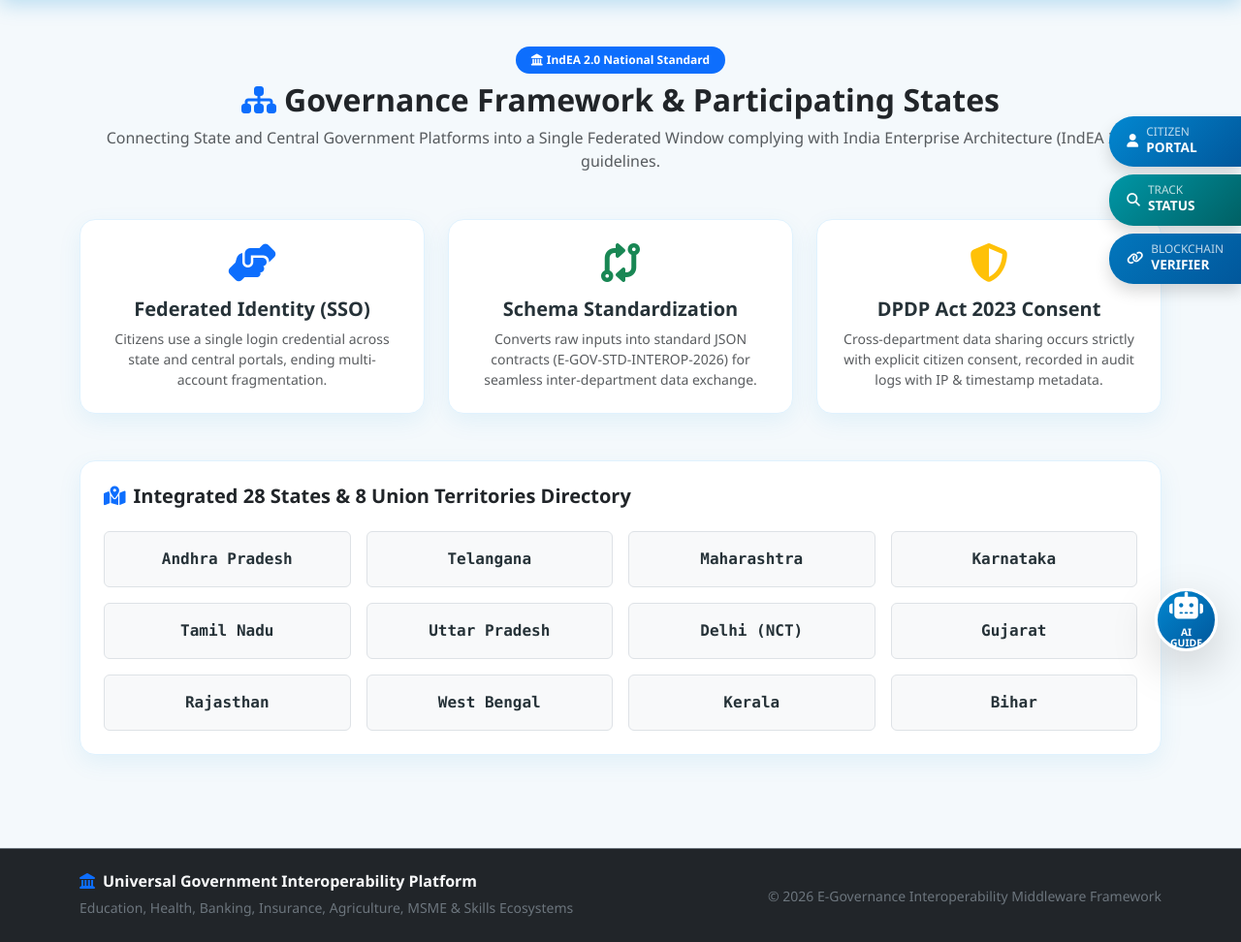
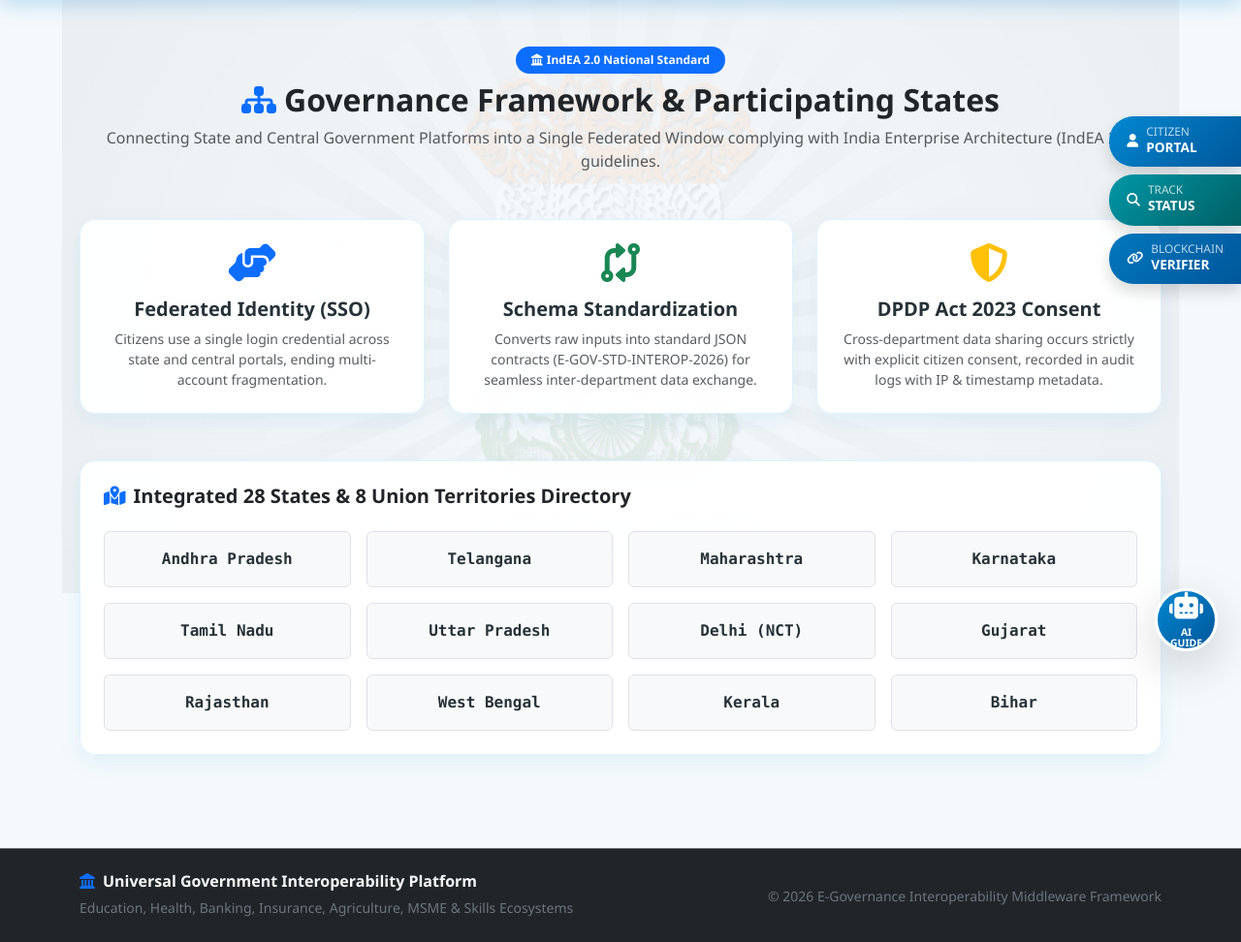
Before and after one commit to mepellireeta-wq/interoperability-framework, a Flask app: page /governance in a window 1280 px wide. Shown: the part 104-1076 px from the top of the page at 97% size. Run offline with Flask 3, Linux system fonts and the light colour scheme.

Commit message:
Added official State Emblem of India ('Satyameva Jayate') as subtle watermark background overlay across the portal

```diff
--- a/static/css/style.css
+++ b/static/css/style.css
@@ -21,6 +21,25 @@ body {
     background: var(--bg-sky);
     color: var(--text-dark);
     min-height: 100vh;
+    position: relative;
+}
+
+/* Official State Emblem of India Background Watermark Overlay */
+body::before {
+    content: '';
+    position: fixed;
+    top: 50%;
+    left: 50%;
+    transform: translate(-50%, -50%);
+    width: 90vw;
+    height: 90vh;
+    background-image: url('../images/emblem_bg.png');
+    background-repeat: no-repeat;
+    background-position: center center;
+    background-size: contain;
+    opacity: 0.09;
+    pointer-events: none;
+    z-index: -1;
 }
 
 .navbar-gov {
@@ -98,11 +117,12 @@ body {
 }
 
 .glass-card {
-    background: #FFFFFF;
+    background: rgba(255, 255, 255, 0.95);
     border: 1px solid var(--glass-border);
     border-radius: 16px;
     box-shadow: var(--card-shadow);
     transition: transform 0.25s ease, box-shadow 0.25s ease;
+    backdrop-filter: blur(8px);
 }
 
 .glass-card:hover {
@@ -110,7 +130,7 @@ body {
     box-shadow: 0 14px 35px 0 rgba(2, 136, 209, 0.14);
 }
 
-/* Simple Sky Blue Hero Section (No Canvas Animations) */
+/* Simple Sky Blue Hero Section */
 .hero-section {
     background: linear-gradient(135deg, #0288D1 0%, #01579B 100%);
     color: white;
```
Also changed, not shown: static/images/emblem_bg.png (added).
